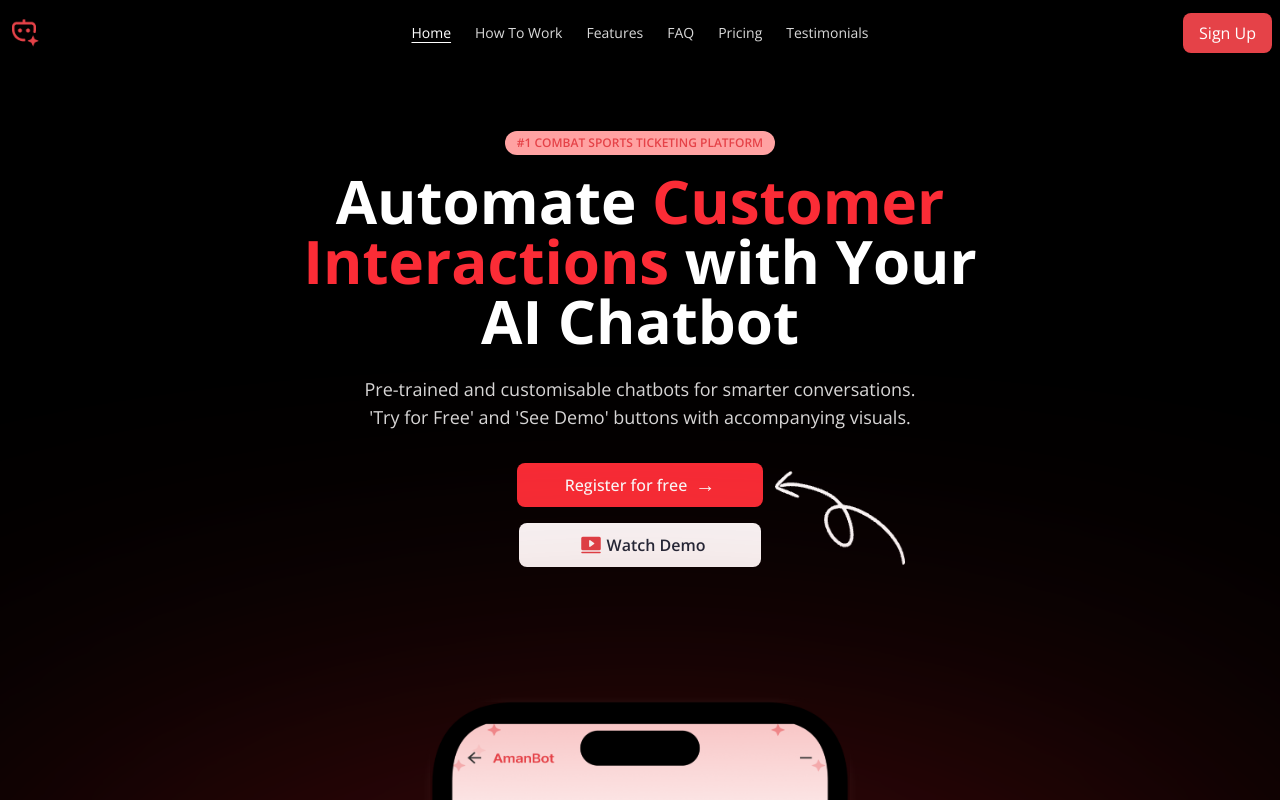
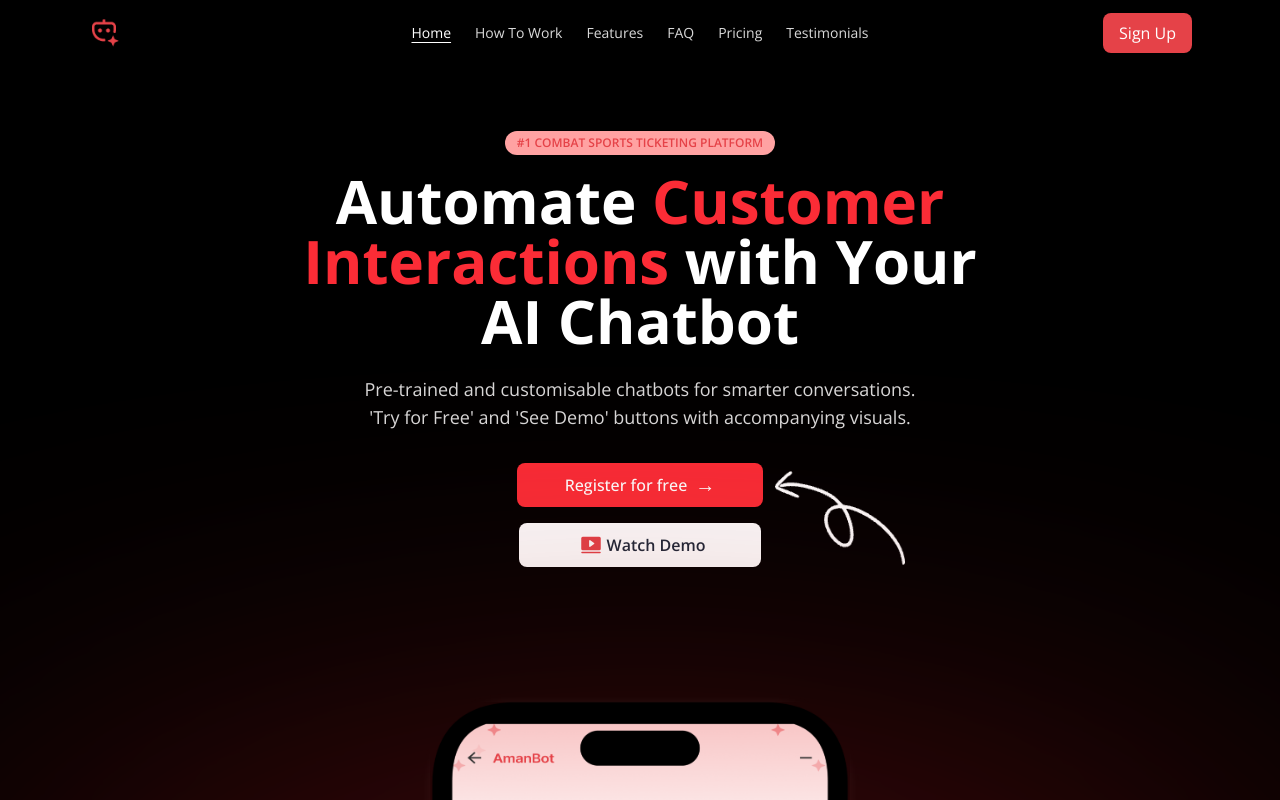
Before and after one commit to arman-miaa/ChatBot, a React (Vite) app: page / in a window 1280 px wide. Shown: the top 800 px of the page. Built offline with nearby package versions, Linux system fonts and the light colour scheme.

Commit message:
some changed on navbar

```diff
--- a/src/components/Footer.jsx
+++ b/src/components/Footer.jsx
@@ -33,7 +33,7 @@ const Footer = () => {
           <div className="sm:hidden mx-auto w-100 h-80 rounded-full bg-red-600/20 blur-2xl"></div>
         </div>
 
-        <div className="container mx-auto px-4 md:px-0   md:py-16 pb-6 md:pb-20 relative z-10">
+        <div className="container mx-auto px-4 md:px-20  md:py-16 pb-6 md:pb-20 relative z-10">
           <div className="grid grid-cols-1 lg:grid-cols-2 gap-12">
             {/* Left Side - Brand Info Section */}
             <div>
--- a/src/components/Navbar.jsx
+++ b/src/components/Navbar.jsx
@@ -88,7 +88,7 @@ const links = (
 
   return (
     <div className="bg-black text-white sticky top-0 right-0 z-50">
-      <div className="container mx-auto">
+      <div className="container mx-auto md:px-20">
         {/* ✅ Small device navbar */}
         <div className="flex lg:hidden items-center justify-between mx-4 py-3">
           <div className="bg-gray-600 rounded-full px-4 py-2 flex items-center justify-between w-full">
```
